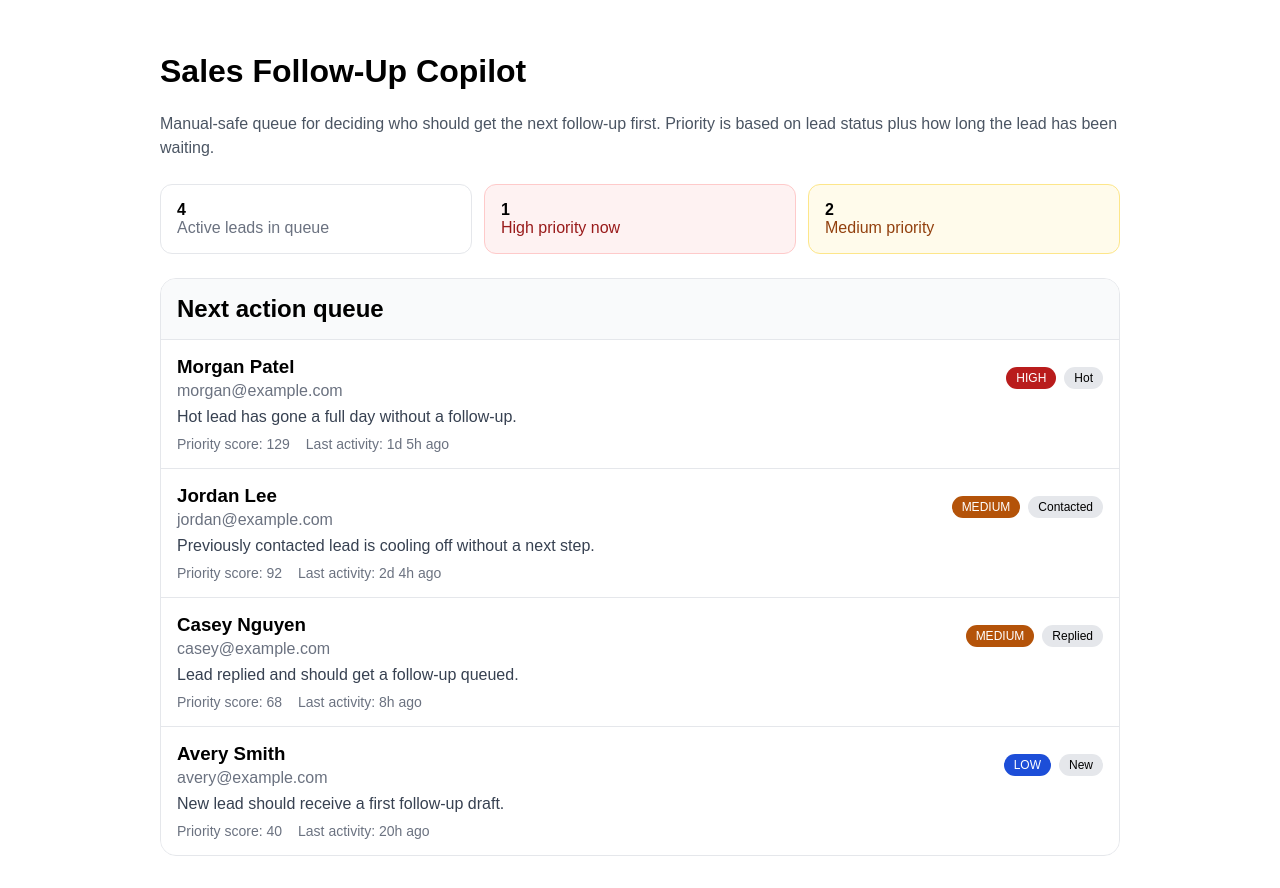
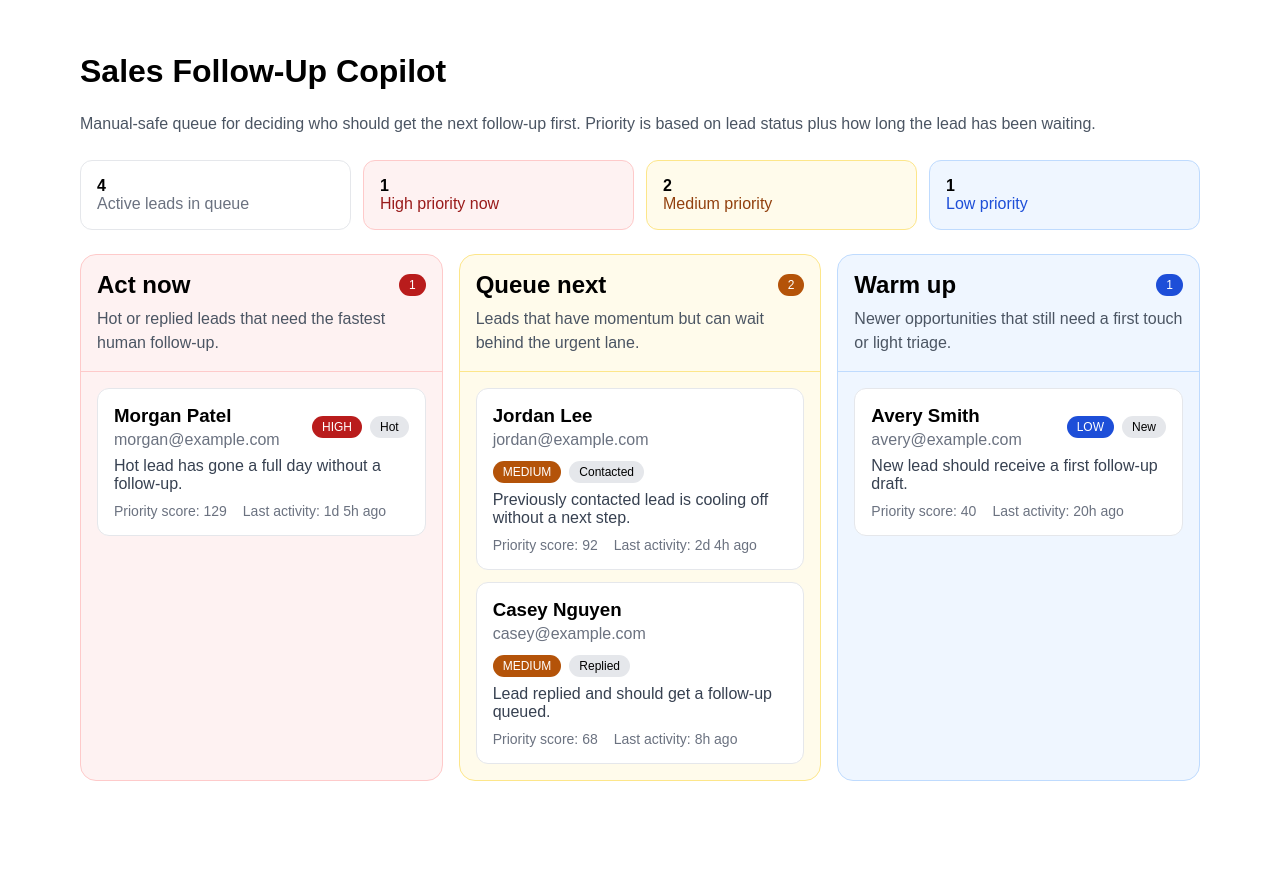
Before and after one commit to mendyraul/sales-followup-copilot, a Next.js app: page / in a window 1280 px wide. After the commit the page ends 813 px from the top, so only its background shows below. Built offline with nearby package versions, Linux system fonts and the light colour scheme.

Commit message:
feat: add queue priority lanes

```diff
--- a/src/app/page.tsx
+++ b/src/app/page.tsx
@@ -1,13 +1,38 @@
 import { demoLeads } from '../data/demoLeads';
-import { buildQueue } from '../domain/queue';
+import { buildQueue, groupQueueByPriority, type QueuePriority } from '../domain/queue';
 
 const queue = buildQueue(demoLeads, new Date('2026-06-09T14:00:00.000Z'));
+const queueGroups = groupQueueByPriority(queue);
 
 const priorityColors = {
   high: '#b91c1c',
   medium: '#b45309',
   low: '#1d4ed8',
 } as const;
+
+const prioritySurface = {
+  high: { border: '#fecaca', background: '#fef2f2', text: '#991b1b' },
+  medium: { border: '#fde68a', background: '#fffbeb', text: '#92400e' },
+  low: { border: '#bfdbfe', background: '#eff6ff', text: '#1d4ed8' },
+} as const;
+
+const laneCopy: Record<QueuePriority, { title: string; subtitle: string; empty: string }> = {
+  high: {
+    title: 'Act now',
+    subtitle: 'Hot or replied leads that need the fastest human follow-up.',
+    empty: 'No urgent leads right now.',
+  },
+  medium: {
+    title: 'Queue next',
+    subtitle: 'Leads that have momentum but can wait behind the urgent lane.',
+    empty: 'No medium-priority leads waiting.',
+  },
+  low: {
+    title: 'Warm up',
+    subtitle: 'Newer opportunities that still need a first touch or light triage.',
+    empty: 'No low-priority leads to warm up.',
+  },
+};
 
 function formatAge(ageHours: number) {
   if (ageHours >= 24) {
@@ -19,9 +44,35 @@ function formatAge(ageHours: number) {
   return `${Math.round(ageHours)}h ago`;
 }
 
+function QueueCard({ priority, item }: { priority: QueuePriority; item: (typeof queue)[number] }) {
+  return (
+    <article style={{ background: 'white', padding: 16, borderRadius: 12, border: '1px solid #e5e7eb' }}>
+      <div style={{ display: 'flex', justifyContent: 'space-between', gap: 12, flexWrap: 'wrap', marginBottom: 8 }}>
+        <div>
+          <h3 style={{ margin: '0 0 4px 0' }}>{item.lead.name}</h3>
+          <div style={{ color: '#6b7280' }}>{item.lead.email ?? 'No email on file'}</div>
+        </div>
+        <div style={{ display: 'flex', gap: 8, alignItems: 'center' }}>
+          <span style={{ padding: '4px 10px', borderRadius: 999, background: priorityColors[priority], color: 'white', fontSize: 12, textTransform: 'uppercase' }}>
+            {priority}
+          </span>
+          <span style={{ padding: '4px 10px', borderRadius: 999, background: '#e5e7eb', fontSize: 12, textTransform: 'capitalize' }}>
+            {item.lead.status}
+          </span>
+        </div>
+      </div>
+      <p style={{ margin: '0 0 10px 0', color: '#374151' }}>{item.reason}</p>
+      <div style={{ display: 'flex', gap: 16, flexWrap: 'wrap', color: '#6b7280', fontSize: 14 }}>
+        <span>Priority score: {Math.round(item.score)}</span>
+        <span>Last activity: {formatAge(item.ageHours)}</span>
+      </div>
+    </article>
+  );
+}
+
 export default function HomePage() {
   return (
-    <main style={{ padding: 24, fontFamily: 'sans-serif', maxWidth: 960, margin: '0 auto' }}>
+    <main style={{ padding: 24, fontFamily: 'sans-serif', maxWidth: 1120, margin: '0 auto' }}>
       <header style={{ marginBottom: 24 }}>
         <h1>Sales Follow-Up Copilot</h1>
         <p style={{ color: '#4b5563', lineHeight: 1.5 }}>
@@ -34,45 +85,43 @@ export default function HomePage() {
           <strong>{queue.length}</strong>
           <div style={{ color: '#6b7280' }}>Active leads in queue</div>
         </div>
-        <div style={{ padding: 16, border: '1px solid #fecaca', borderRadius: 12, background: '#fef2f2' }}>
-          <strong>{queue.filter((item) => item.priority === 'high').length}</strong>
-          <div style={{ color: '#991b1b' }}>High priority now</div>
+        <div style={{ padding: 16, border: `1px solid ${prioritySurface.high.border}`, borderRadius: 12, background: prioritySurface.high.background }}>
+          <strong>{queueGroups.high.length}</strong>
+          <div style={{ color: prioritySurface.high.text }}>High priority now</div>
         </div>
-        <div style={{ padding: 16, border: '1px solid #fde68a', borderRadius: 12, background: '#fffbeb' }}>
-          <strong>{queue.filter((item) => item.priority === 'medium').length}</strong>
-          <div style={{ color: '#92400e' }}>Medium priority</div>
+        <div style={{ padding: 16, border: `1px solid ${prioritySurface.medium.border}`, borderRadius: 12, background: prioritySurface.medium.background }}>
+          <strong>{queueGroups.medium.length}</strong>
+          <div style={{ color: prioritySurface.medium.text }}>Medium priority</div>
+        </div>
+        <div style={{ padding: 16, border: `1px solid ${prioritySurface.low.border}`, borderRadius: 12, background: prioritySurface.low.background }}>
+          <strong>{queueGroups.low.length}</strong>
+          <div style={{ color: prioritySurface.low.text }}>Low priority</div>
         </div>
       </section>
 
-      <section style={{ border: '1px solid #e5e7eb', borderRadius: 16, overflow: 'hidden' }}>
-        <div style={{ padding: 16, borderBottom: '1px solid #e5e7eb', background: '#f9fafb' }}>
-          <h2 style={{ margin: 0 }}>Next action queue</h2>
-        </div>
-        <div style={{ display: 'grid', gap: 1, background: '#e5e7eb' }}>
-          {queue.map((item) => (
-            <article key={item.lead.id} style={{ background: 'white', padding: 16 }}>
-              <div style={{ display: 'flex', justifyContent: 'space-between', gap: 12, flexWrap: 'wrap', marginBottom: 8 }}>
-                <div>
-                  <h3 style={{ margin: '0 0 4px 0' }}>{item.lead.name}</h3>
-                  <div style={{ color: '#6b7280' }}>{item.lead.email ?? 'No email on file'}</div>
-                </div>
-                <div style={{ display: 'flex', gap: 8, alignItems: 'center' }}>
-                  <span style={{ padding: '4px 10px', borderRadius: 999, background: priorityColors[item.priority], color: 'white', fontSize: 12, textTransform: 'uppercase' }}>
-                    {item.priority}
-                  </span>
-                  <span style={{ padding: '4px 10px', borderRadius: 999, background: '#e5e7eb', fontSize: 12, textTransform: 'capitalize' }}>
-                    {item.lead.status}
+      <section style={{ display: 'grid', gridTemplateColumns: 'repeat(auto-fit, minmax(280px, 1fr))', gap: 16 }}>
+        {(['high', 'medium', 'low'] as const).map((priority) => {
+          const lane = queueGroups[priority];
+          const surface = prioritySurface[priority];
+          const copy = laneCopy[priority];
+
+          return (
+            <section key={priority} style={{ border: `1px solid ${surface.border}`, borderRadius: 16, overflow: 'hidden', background: surface.background }}>
+              <div style={{ padding: 16, borderBottom: `1px solid ${surface.border}` }}>
+                <div style={{ display: 'flex', justifyContent: 'space-between', gap: 12, alignItems: 'center', marginBottom: 8 }}>
+                  <h2 style={{ margin: 0 }}>{copy.title}</h2>
+                  <span style={{ padding: '4px 10px', borderRadius: 999, background: priorityColors[priority], color: 'white', fontSize: 12, textTransform: 'uppercase' }}>
+                    {lane.length}
                   </span>
                 </div>
+                <p style={{ margin: 0, color: '#4b5563', lineHeight: 1.5 }}>{copy.subtitle}</p>
               </div>
-              <p style={{ margin: '0 0 10px 0', color: '#374151' }}>{item.reason}</p>
-              <div style={{ display: 'flex', gap: 16, flexWrap: 'wrap', color: '#6b7280', fontSize: 14 }}>
-                <span>Priority score: {Math.round(item.score)}</span>
-                <span>Last activity: {formatAge(item.ageHours)}</span>
+              <div style={{ padding: 16, display: 'grid', gap: 12 }}>
+                {lane.length > 0 ? lane.map((item) => <QueueCard key={item.lead.id} priority={priority} item={item} />) : <div style={{ color: '#6b7280' }}>{copy.empty}</div>}
               </div>
-            </article>
-          ))}
-        </div>
+            </section>
+          );
+        })}
       </section>
     </main>
   );
--- a/src/domain/queue.ts
+++ b/src/domain/queue.ts
@@ -9,6 +9,8 @@ export type QueueItem = {
   ageHours: number;
   reason: string;
 };
+
+export type QueueGroups = Record<QueuePriority, QueueItem[]>;
 
 const ACTIVE_STATUSES = ['new', 'contacted', 'replied', 'hot'] as const;
 type ActiveLeadStatus = (typeof ACTIVE_STATUSES)[number];
@@ -65,6 +67,16 @@ export function buildQueue(leads: Lead[], now = new Date()): QueueItem[] {
     .sort((a, b) => b.score - a.score);
 }
 
+export function groupQueueByPriority(queue: QueueItem[]): QueueGroups {
+  return queue.reduce<QueueGroups>(
+    (groups, item) => {
+      groups[item.priority].push(item);
+      return groups;
+    },
+    { high: [], medium: [], low: [] }
+  );
+}
+
 export function needsAttention(leads: Lead[], now = new Date()): Lead[] {
   return buildQueue(leads, now).map((item) => item.lead);
 }
```
Also changed, not shown: 2 other files (tests, documents, lock files or other folders).
